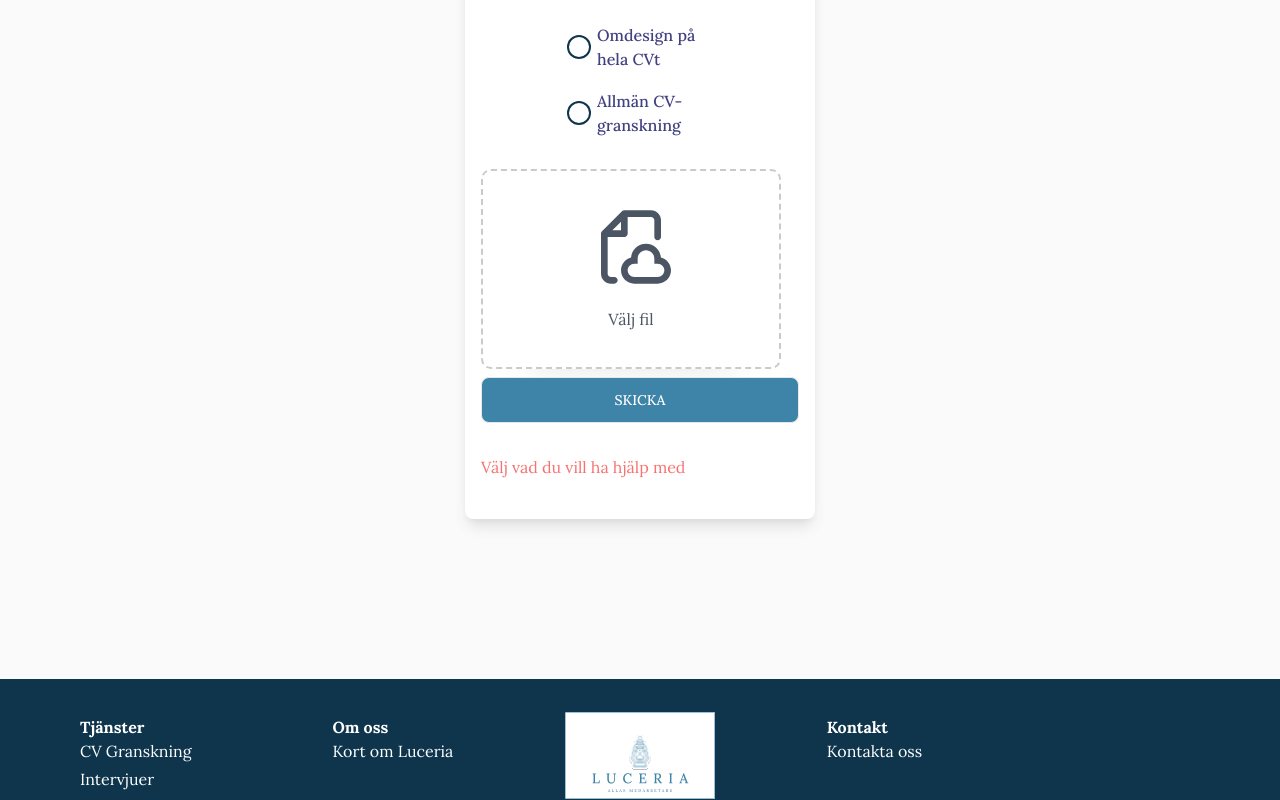
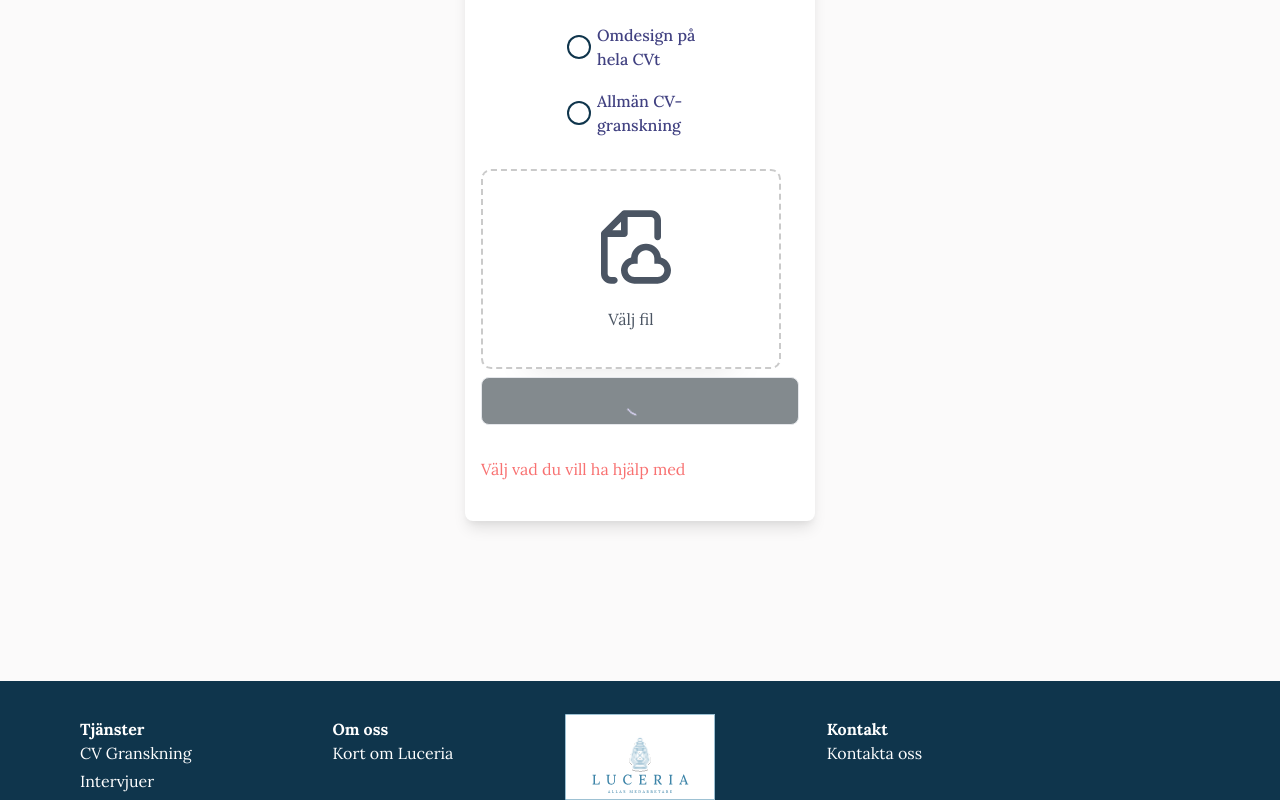
Before and after one commit to sennerstampontus/luceria-frontend, a Vue app: page /skicka/cv in a window 1280 px wide. Both pictures are taken after typing "Sample", "name@example.com" into the empty fields and a click on the button "SKICKA". Shown: the part 451-1251 px from the top of the page. Built offline with nearby package versions, Linux system fonts and the light colour scheme; what @prismicio/vue would draw is missing.

Commit message:
💄 Add UI LoadingSpinner. Clear form on finnish

```diff
--- /dev/null
+++ b/src/components/utils/LoadingSpinner.vue
@@ -0,0 +1,51 @@
+<template>
+  <svg viewBox="25 25 50 50">
+    <circle r="20" cy="50" cx="50"></circle>
+  </svg>
+</template>
+
+<script lang="ts">
+import { defineComponent } from 'vue';
+export default defineComponent({
+  name: 'LoadingSpinner',
+});
+</script>
+<style scoped>
+svg {
+  width: 3.25em;
+  transform-origin: center;
+  animation: rotate4 2s linear infinite;
+}
+
+circle {
+  fill: none;
+  stroke: hsl(250, 63%, 90%);
+  stroke-width: 2;
+  stroke-dasharray: 1, 200;
+  stroke-dashoffset: 0;
+  stroke-linecap: round;
+  animation: dash4 1.5s ease-in-out infinite;
+}
+
+@keyframes rotate4 {
+  100% {
+    transform: rotate(360deg);
+  }
+}
+
+@keyframes dash4 {
+  0% {
+    stroke-dasharray: 1, 200;
+    stroke-dashoffset: 0;
+  }
+
+  50% {
+    stroke-dasharray: 90, 200;
+    stroke-dashoffset: -35px;
+  }
+
+  100% {
+    stroke-dashoffset: -125px;
+  }
+}
+</style>
--- a/src/views/FormsView.vue
+++ b/src/views/FormsView.vue
@@ -55,7 +55,14 @@
           @remove-file="data.file = null"
         />
       </div>
+      <template v-if="!isSending">
         <button type="submit" class="submit font-lora">Skicka</button>
+      </template>
+      <template v-else>
+        <button disabled class="submit-spinner font-lora">
+          <LoadingSpinner style="scale: 0.8" />
+        </button>
+      </template>
       <p class="py-6 text-red-400">{{ error }}</p>
     </form>
   </div>
@@ -63,12 +70,13 @@
 
 <script lang="ts">
 import UploadComponent from '@/components/form/utils/UploadComponent.vue';
+import LoadingSpinner from '@/components/utils/LoadingSpinner.vue';
 import { getJwtToken } from '@/api/token';
 import axios from 'axios';
 import { defineComponent, ref } from 'vue';
 export default defineComponent({
   name: 'FormsView',
-  components: { UploadComponent },
+  components: { UploadComponent, LoadingSpinner },
 
   setup() {
     const data = ref({
@@ -78,6 +86,7 @@ export default defineComponent({
       file: null as File | null,
     });
 
+    const isSending = ref(false);
     const error = ref('');
     const selectedRadio = {} as Record<string, boolean>;
 
@@ -104,12 +113,14 @@ export default defineComponent({
     const clearForm = () => {
       data.value.name = '';
       data.value.type = '';
+      data.value.email = '';
       data.value.file = null;
       selectedRadio['radio-design'] = false;
       selectedRadio['radio-review'] = false;
     };
 
     const submitForm = async () => {
+      isSending.value = true;
       if (data.value.name === '') {
         error.value = 'Fyll i ditt namn';
       } else if (data.value.type === '') {
@@ -125,27 +136,36 @@ export default defineComponent({
         formData.append('message', data.value.type);
         formData.append('file', data.value.file);
 
+        try {
           const token = await getJwtToken();
 
-        await axios
-          .post(`${import.meta.env.VITE_API_URL}/send/form`, formData, {
+          try {
+            await axios.post(
+              `${import.meta.env.VITE_API_URL}/send/form`,
+              formData,
+              {
                 headers: {
                   'Content-Type': 'multipart/form-data',
                   Authorization: `Bearer ${token}`,
                 },
-          })
-          .then((res) => {
-            console.log(res);
+              },
+            );
+          } catch (err) {
+            console.error(err, "Couldn't send the form");
+            isSending.value = false;
+          }
+        } catch (err) {
+          console.error(err, "Couldn't get the token");
+        } finally {
           clearForm();
-          })
-          .catch((err) => {
-            console.log(err);
-          });
+          isSending.value = false;
+        }
       }
     };
 
     return {
       data,
+      isSending,
       error,
       selectedRadio,
       setRadioValue,
@@ -217,6 +237,22 @@ export default defineComponent({
   }
 }
 
+.submit-spinner {
+  display: flex;
+  justify-content: center;
+
+  padding-left: 1.25rem;
+  padding-right: 1.25rem;
+  background-color: rgb(131, 138, 142);
+  color: #ffffff;
+  font-size: 0.875rem;
+  line-height: 1.25rem;
+  font-weight: 500;
+  width: 100%;
+  border-radius: 0.5rem;
+  text-transform: uppercase;
+}
+
 .signup-link {
   color: #6b7280;
   font-size: 0.875rem;
```
Lines whose indentation alone changed are shown as unchanged.
